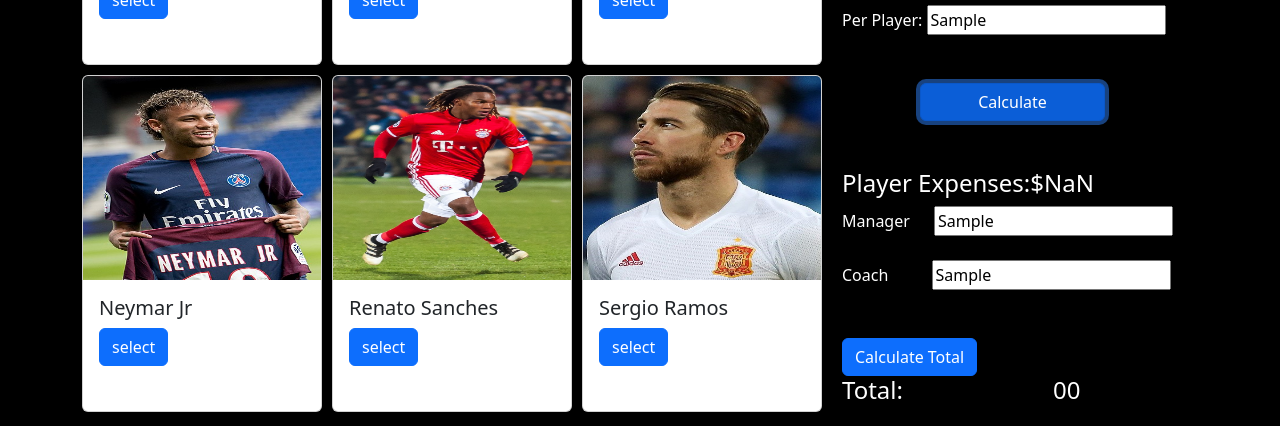
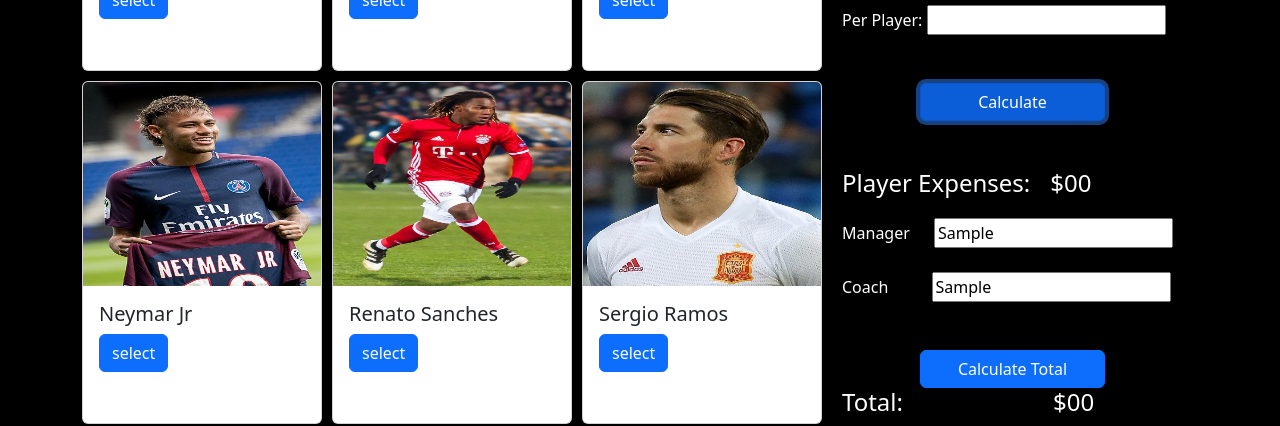
Before and after one commit to sazzad12-pro/javaScritp-dom-Integration-, a plain HTML site: page index.html in a window 1280 px wide. Both pictures are taken after typing "Sample", "Sample", "Sample" into the empty fields and a click on the button "Calculate". Shown: the part 374-800 px from the top of the page. Drawn offline with nearby package versions, Linux system fonts and the light colour scheme.

Commit message:
'js-file'

```diff
--- a/calculate.js
+++ b/calculate.js
@@ -2,8 +2,14 @@
   const inputFiled = document.getElementById("player-filed");
   const inputString = inputFiled.value;
   const inputValue = parseFloat(inputString);
+  inputFiled.value = " ";
+  if (isNaN(inputValue)) {
+    alert("give number");
+    return;
+  }
   const playerExpensive = document.getElementById("player-expensive");
   playerExpensive.innerText = inputValue * 5;
+
   return playerExpensive;
 }
 
@@ -17,12 +23,21 @@
   const playerExpensiveValue = parseFloat(playerExpensiveString);
   const managerInput = document.getElementById("Manager-filed");
   const managerString = managerInput.value;
+
   const managerValue = parseFloat(managerString);
+  if (isNaN(managerValue)) {
+    alert("give number");
+    return;
+  }
   const coachInput = document.getElementById("Coach-filed");
   const coachString = coachInput.value;
   const coachValue = parseFloat(coachString);
+  if (isNaN(coachValue)) {
+    alert("give number");
+    return;
+  }
   const totalValue = playerExpensiveValue + managerValue + coachValue;
-  console.log(totalValue);
+
   return totalValue;
 }
 
--- a/index.html
+++ b/index.html
@@ -100,8 +100,9 @@
               <button id="calculate" class="btn btn-primary mt-5">
                 Calculate
               </button>
-              <h4 class="text-white mt-5">
-                Player Expenses:$<span id="player-expensive"></span>
+              <h4 class="text-white mt-5 player">
+                Player Expenses:<span id="dolar-sing">$</span
+                ><span id="player-expensive">00</span>
               </h4>
               <div class="input-item-1">
                 <label for="input">Manager</label>
@@ -114,7 +115,8 @@
                 Calculate Total
               </button>
               <h4 class="text-white">
-                Total:<span id="total-expensive">00</span>
+                Total:<span id="dolar">$</span
+                ><span id="total-expensive">00</span>
               </h4>
             </div>
           </div>
--- a/style.css
+++ b/style.css
@@ -38,7 +38,7 @@
 label {
   color: white;
 }
-#total-expensive {
+#dolar {
   margin-left: 150px;
 }
 #Coach-filed {
@@ -51,3 +51,13 @@
   width: 185px;
   margin-left: 78px;
 }
+#calculate-total {
+  width: 185px;
+  margin-left: 78px;
+}
+#dolar-sing {
+  margin-left: 20px;
+}
+.player {
+  margin-bottom: 20px;
+}
```
